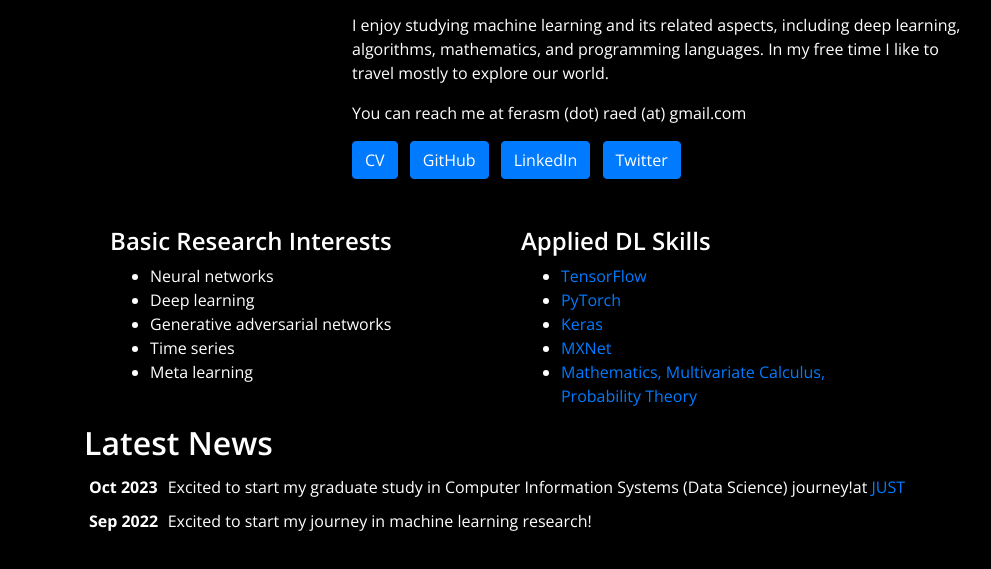
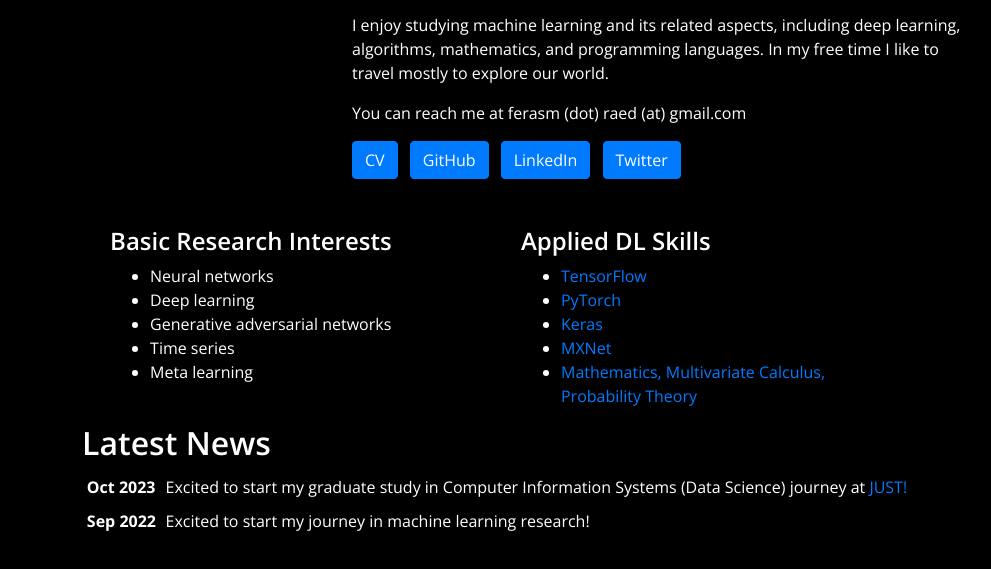
Before and after one commit to ferasraed/ferasraed.github.io, a plain HTML site: page index.html in a window 1280 px wide. Shown: the part 337-906 px from the top of the page, without its empty margins (143-1134 px from the left). Drawn offline with nearby package versions, Linux system fonts and the light colour scheme.

Commit message:
Update index.html

```diff
--- a/index.html
+++ b/index.html
@@ -89,7 +89,7 @@
                         <table class="table table-sm table-borderless">
 			    </tr>
                                 <th scope="row" style="color: #fff;">Oct 2023</th>
-				<td style="color: #fff;">Excited to start my graduate study in Computer Information Systems (Data Science) journey!at <a href='https://www.just.edu.jo/Pages/Default.aspx'>JUST</a></td>
+				<td style="color: #fff;">Excited to start my graduate study in Computer Information Systems (Data Science) journey at <a href='https://www.just.edu.jo/Pages/Default.aspx'>JUST!</a></td>
                             </tr>
                             <tr>
                                 <th scope="row" style="color: #fff;">Sep 2022</th>
```
